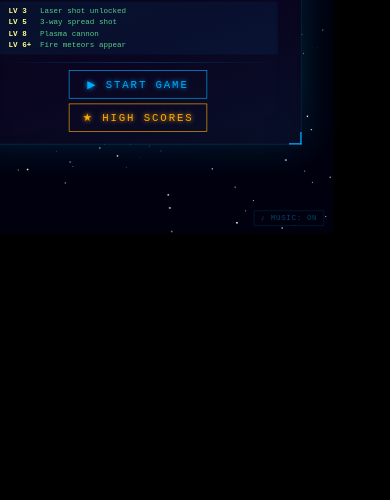
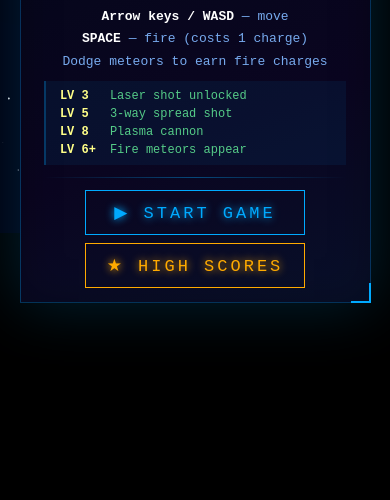
Before and after one commit to nadavho/cool-games, a plain HTML site: page space-dodger/index.html in a window 390 px wide. Shown: the part 344-844 px from the top of the page. Drawn offline with Linux system fonts and the light colour scheme.

Commit message:
Fix menu to fill full mobile screen
Root cause: #overlay was inside #game-container which has
transform:scale(s). On a narrow phone (s≈0.63), the container
is only ~440px tall visually on an 844px screen, and the overlay
was trapped inside that 440px area.

Fix: Move #overlay from inside #game-container to inside #game-wrap
(its parent). game-wrap is not transformed and has its height set to
the full viewport via JS, so the overlay now covers the entire screen.
Added position:relative to game-wrap and z-index:5 to overlay so it
renders above the scaled game canvas.

Desktop unaffected: game-wrap center = viewport center, so the menu
panel position is identical.

Co-Authored-By: Claude Opus 4.6 <noreply@anthropic.com>

```diff
--- a/space-dodger/index.html
+++ b/space-dodger/index.html
@@ -15,6 +15,7 @@ body {
 canvas { display:block; }
 
 #game-wrap {
+  position: relative;
   width: 100%;
   height: 100%;
   display: flex;
@@ -55,6 +56,7 @@ canvas { display:block; }
 /* ── OVERLAYS ── */
 #overlay {
   position:absolute; inset:0;
+  z-index:5;
   display:flex; flex-direction:column;
   align-items:center; justify-content:center;
   gap:0;
@@ -257,7 +259,9 @@ canvas { display:block; }
     <!-- MUSIC TOGGLE -->
     <button id="musicBtn">♪ MUSIC: ON</button>
 
-    <!-- OVERLAYS -->
+  </div>
+
+  <!-- OVERLAYS (inside game-wrap, outside game-container so not affected by scale transform) -->
   <div id="overlay">
     <!-- MAIN MENU -->
     <div id="menuPanel">
@@ -287,7 +291,6 @@ canvas { display:block; }
       <div id="hsList"></div>
       <div class="divider" style="width:240px"></div>
       <button class="btn sm gold" id="hsBackBtn">← BACK</button>
-      </div>
     </div>
   </div>
 </div>
```
Lines whose indentation alone changed are shown as unchanged.
